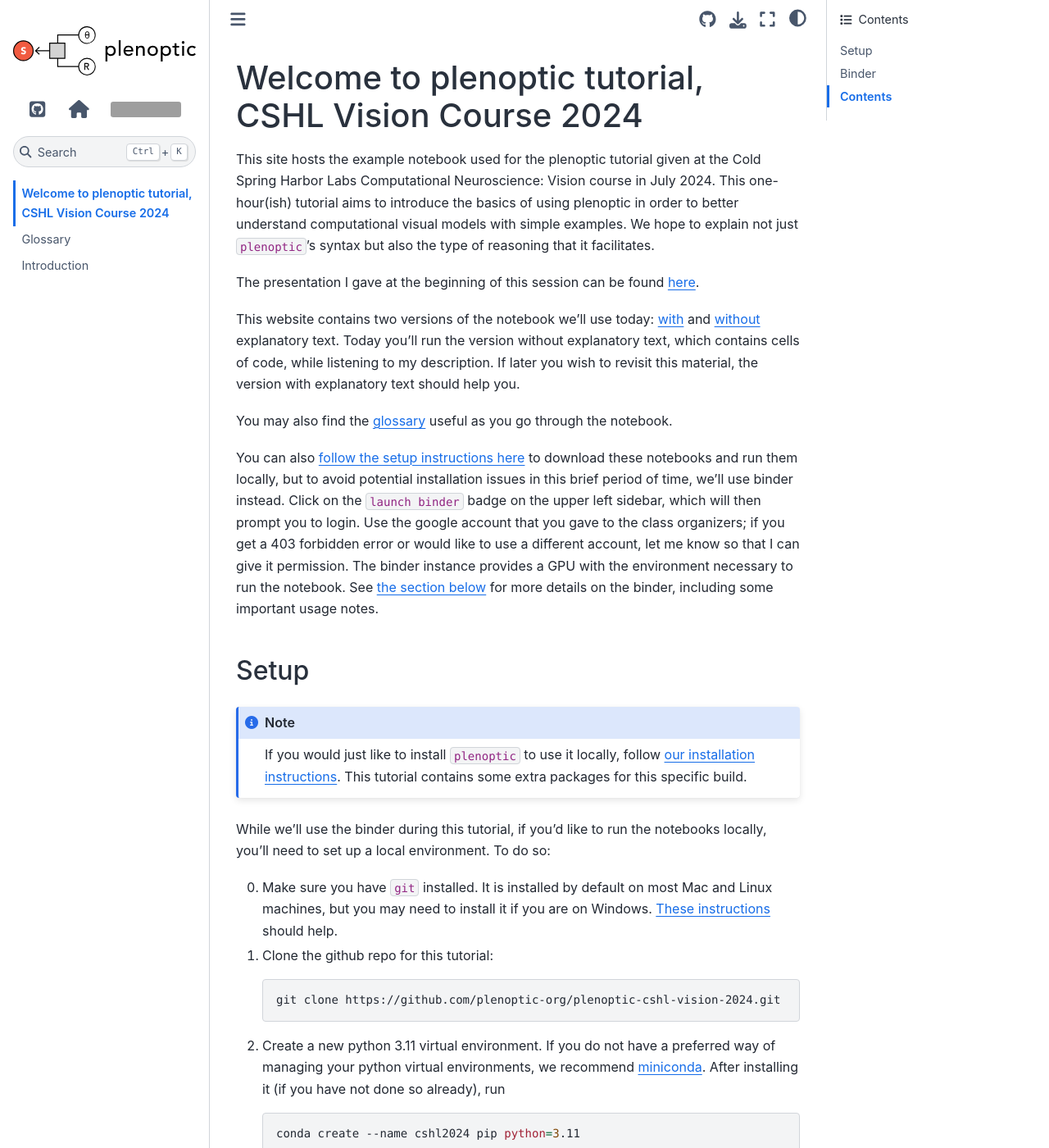
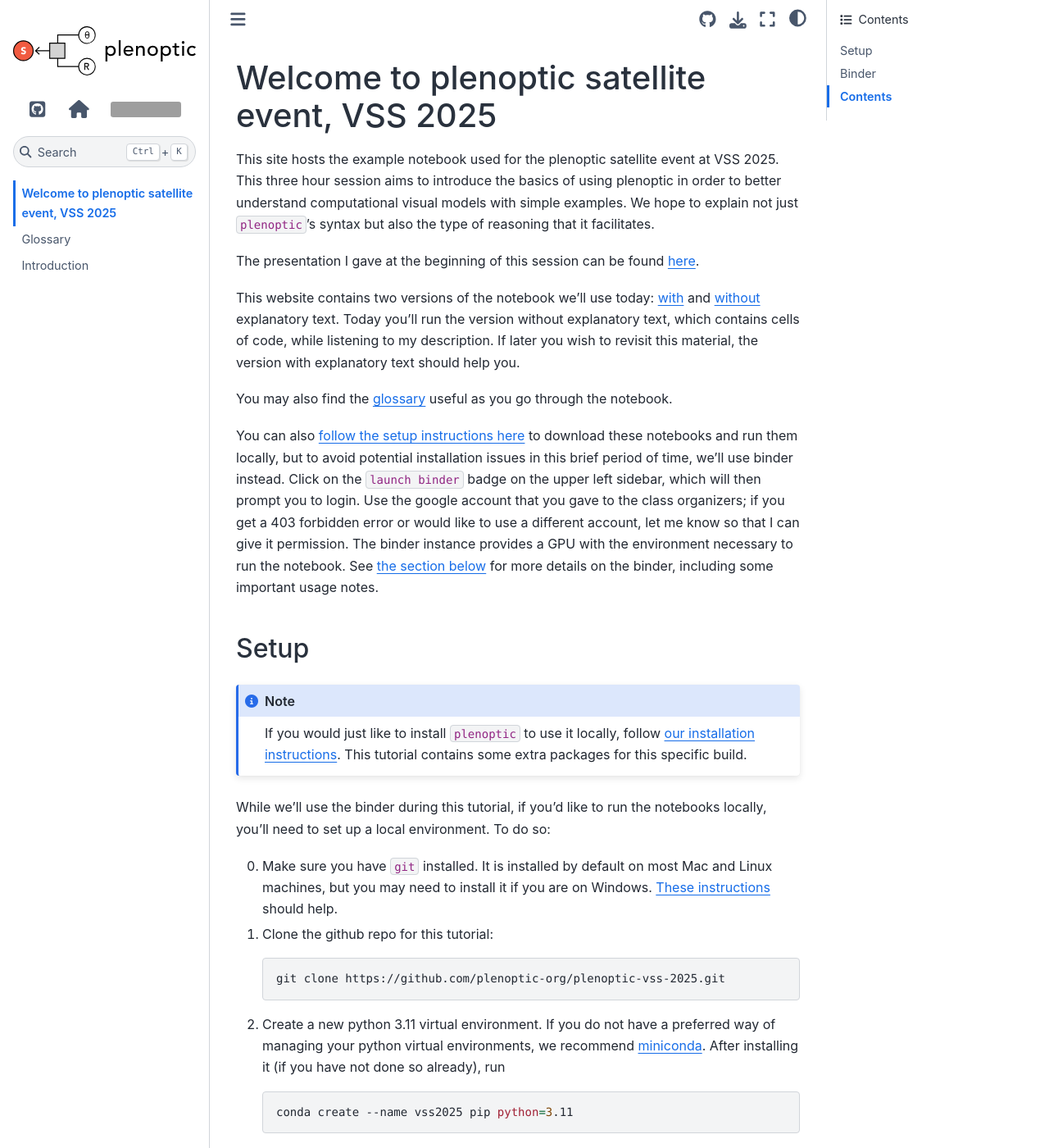
Before and after one commit to plenoptic-org/plenoptic-vss-2025, a Sphinx documentation site: the page built from docs/source/index.md, in a window 1280 px wide and 1400 px high. Shown: the whole window at 82% size. Built offline with Sphinx 7.4.7 and the Sphinx Book theme 1.1.4, drawn with Linux system fonts in a browser that asks for light colours; pages that are not in the unit, such as notebooks, are missing from menus; some of the changed text lies outside the part shown; grey boxes are pictures that could not be loaded.

Commit message:
CSHL -> VSS

````diff
--- a/docs/source/conf.py
+++ b/docs/source/conf.py
@@ -6,8 +6,8 @@
 # -- Project information -----------------------------------------------------
 # https://www.sphinx-doc.org/en/master/usage/configuration.html#project-information
 
-project = 'plenoptic tutorial, CSHL Vision Course, 2024'
-copyright = '2024, Billy Broderick'
+project = 'plenoptic satellite event, VSS, 2025'
+copyright = '2025, Billy Broderick'
 author = 'Billy Broderick'
 
 # -- General configuration ---------------------------------------------------
@@ -40,8 +40,8 @@
 myst_enable_extensions = ["colon_fence"]
 html_theme_options = {
     "home_page_in_toc": True,
-    "github_url": "https://github.com/plenoptic-org/plenoptic-cshl-vision-2024",
-    "repository_url": "https://github.com/plenoptic-org/plenoptic-cshl-vision-2024",
+    "github_url": "https://github.com/plenoptic-org/plenoptic-vss-2025",
+    "repository_url": "https://github.com/plenoptic-org/plenoptic-vss-2025",
     "logo": {
         "alt_text": "Home",
         "image_light": "_static/plenoptic.svg",
@@ -58,7 +58,7 @@
         },
         {
             "name": "Binder",
-            "url": "https://binder.flatironinstitute.org/v2/user/wbroderick/cshl2024?filepath=introduction-stripped.ipynb",
+            "url": "https://binder.flatironinstitute.org/v2/user/wbroderick/vss2025?filepath=introduction-stripped.ipynb",
             "type": "url",
             "icon": "https://mybinder.org/badge_logo.svg",
         },
--- a/docs/source/index.md
+++ b/docs/source/index.md
@@ -1,8 +1,8 @@
-# Welcome to plenoptic tutorial, CSHL Vision Course 2024
+# Welcome to plenoptic satellite event, VSS 2025
 
-This site hosts the example notebook used for the plenoptic tutorial given at the Cold Spring Harbor Labs Computational Neuroscience: Vision course in July 2024. This one-hour(ish) tutorial aims to introduce the basics of using plenoptic in order to better understand computational visual models with simple examples. We hope to explain not just `plenoptic`'s syntax but also the type of reasoning that it facilitates.
+This site hosts the example notebook used for the plenoptic satellite event at VSS 2025. This three hour session aims to introduce the basics of using plenoptic in order to better understand computational visual models with simple examples. We hope to explain not just `plenoptic`'s syntax but also the type of reasoning that it facilitates.
 
-The presentation I gave at the beginning of this session can be found [here](https://labforcomputationalvision.github.io/plenoptic_presentations/2024-07-12_CSHL/slides.html).
+The presentation I gave at the beginning of this session can be found [here](https://presentations.plenoptic.org/2025-05-16_vss-symposium/slides.html).
 
 This website contains two versions of the notebook we'll use today: [with](introduction.md) and [without](introduction-stripped.md) explanatory text. Today you'll run the version without explanatory text, which contains cells of code, while listening to my description. If later you wish to revisit this material, the version with explanatory text should help you.
 
@@ -21,19 +21,19 @@
 0. Make sure you have `git` installed. It is installed by default on most Mac and Linux machines, but you may need to install it if you are on Windows. [These instructions](https://github.com/git-guides/install-git) should help.
 1. Clone the github repo for this tutorial:
    ```shell
-   git clone https://github.com/plenoptic-org/plenoptic-cshl-vision-2024.git
+   git clone https://github.com/plenoptic-org/plenoptic-vss-2025.git
    ```
 2. Create a new python 3.11 virtual environment. If you do not have a preferred way of managing your python virtual environments, we recommend [miniconda](https://docs.anaconda.com/free/miniconda/). After installing it (if you have not done so already), run
     ```shell
-    conda create --name cshl2024 pip python=3.11
+    conda create --name vss2025 pip python=3.11
     ```
 3. Activate your new environment:
     ```shell
-    conda activate cshl2024
+    conda activate vss2025
     ```
 4. Navigate to the cloned github repo and install the required dependencies.
     ```shell
-    cd plenoptic-cshl-vision-2024
+    cd plenoptic-vss-2025
     pip install -r requirements.txt
     ```
 
````
